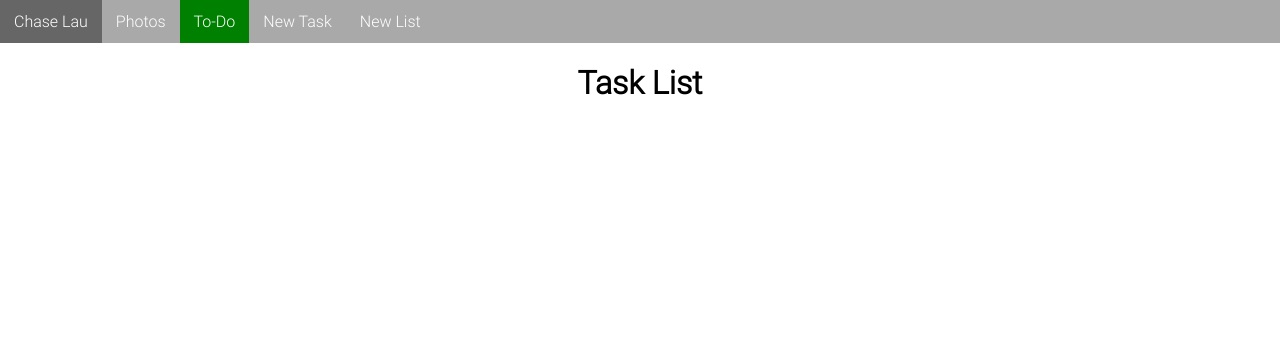
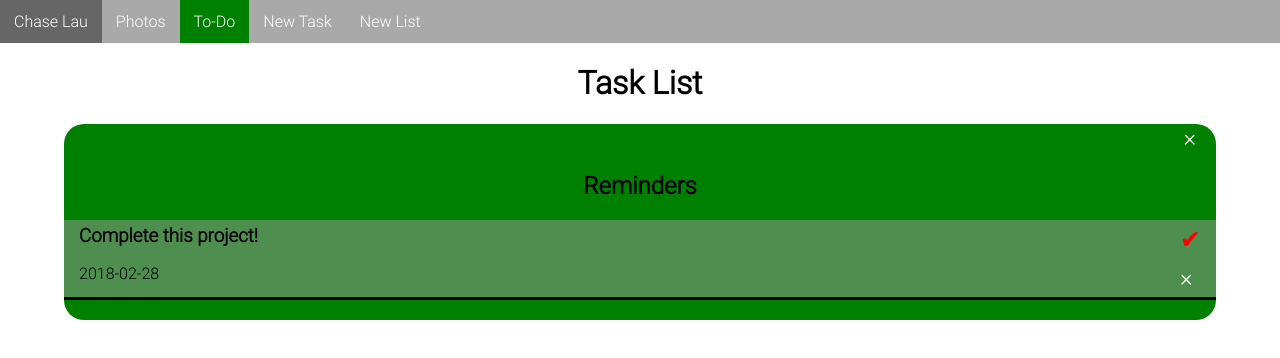
Before and after one commit to chase9/productivity-web-site, a plain HTML site: page list.html in a window 1280 px wide. Drawn offline with Linux system fonts and the light colour scheme.

Commit message:
Fix todo sample data and close buttons
The todo lists should populate with sample data once more
The delete buttons for task list and task are much bigger

```diff
--- a/list.js
+++ b/list.js
@@ -129,7 +129,7 @@ function saveTasks() {
 function loadTasks() {
     var loadedData = localStorage.getItem("container");
 
-    if (loadedData.trim() === "") {
+    if (loadedData === null || loadedData.trim() === "") {
         container.innerHTML += "<div class='task-list' style='background-color: green'><span onclick='deleteList(event.target)' class='close'>&times;</span><h2 class='task-list-header'>Reminders</h2>" +
             "<div class='task' onclick='toggleTask(event.target)'>" +
             "<h3>Complete this project!</h3>" +
--- a/style.css
+++ b/style.css
@@ -230,7 +230,7 @@ body {
 
 .task-list > span {
     position: initial;
-    font-size: 10px;
+    font-size: 24px;
     padding-right: 20px;
     text-align: end;
 }
@@ -238,7 +238,7 @@ body {
 .task > .close {
     position: unset;
     color: white;
-    font-size: 10px;
+    font-size: 24px;
 }
 
 /* System Font Stack via https://css-tricks.com/snippets/css/system-font-stack/ */
```
